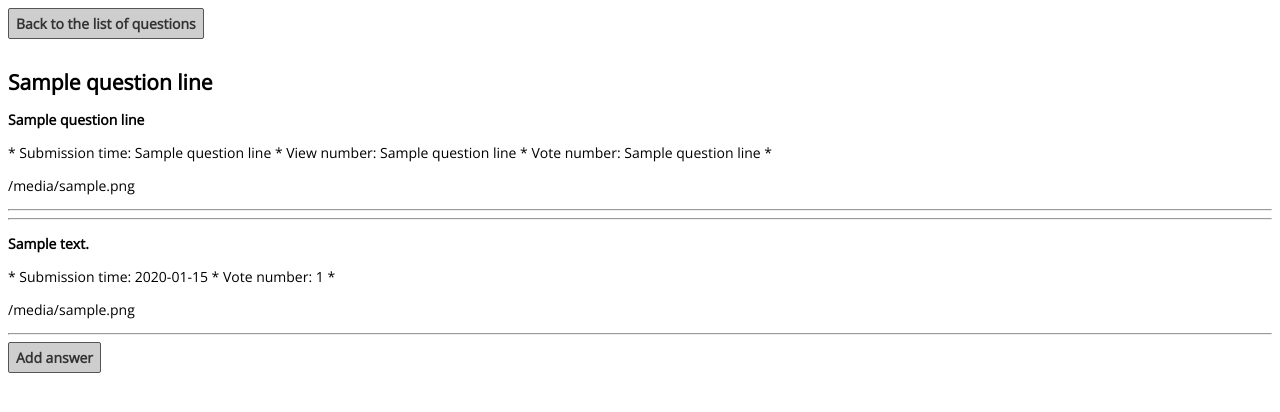
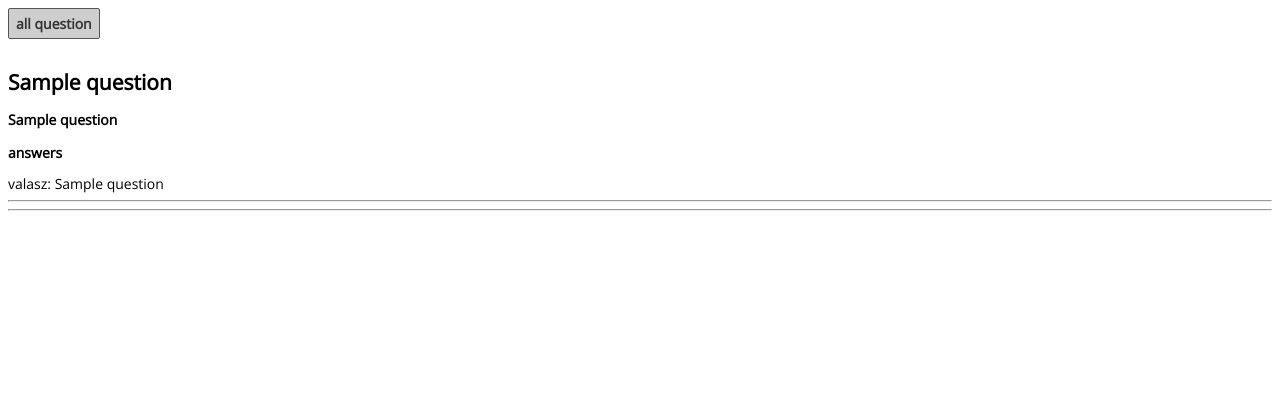
Before and after one commit to matCsikai/AskMate_part_2_BPHC, a Flask app: template templates/all_answers.html in a window 1280 px wide. Shown: the top 412 px of the page. Run offline with Flask 2, Linux system fonts and the light colour scheme; the template is opened without the code that fills it: most values are stand-ins (such as "Sample title", 1, 10 or a date in 2020).

Commit message:
All answer function, generate id, add question functions added. HTMl files updated.

```diff
--- a/main.py
+++ b/main.py
@@ -3,61 +3,37 @@ import time
 import query
 import common
 import config
+
 app = Flask(__name__)
 
 
 @app.route("/")
 def home_page():
-    five_latest_questions = common.display_data(query.five_latest_questions(config.connection()))
+    five_latest_questions = common.fetch_data(query.five_latest_questions(config.connection()))
     return render_template("all_question.html", all_question=five_latest_questions, title="Homepage")
 
 
 @app.route("/list")
 def questions():
-    all_question = common.display_data(query.all_question(config.connection()))
+    all_question = common.fetch_data(query.all_question(config.connection()))
     return render_template("all_question.html", all_question=all_question, title="All question")
 
 
 @app.route("/question/new", methods=['GET', 'POST'])
-def page_questions():
-    title = "ASK A QUESTION"
-    button_name = "Post your question"
-    all_data = query.insert_question()
-    # time?
-    data_list = []
-
+def add_question():
+    title = "Ask question"
     if request.method == "POST":
-        data_list.append(str(generate_data_id(file_name)))
-        data_list.append(str(timestamp))
-        data_list.append(' ')  # view number
-        data_list.append(' ')  # vote number
-        data_list.append(request.form['question_title'])
-        data_list.append(request.form['message'])
-        data_list.append(' ')  # for picture
-        all_data.append(data_list)
-        new_data_to_write = write_data(file_name, all_data)
-        return redirect(url_for('page_home'))
-
-    return render_template("get_data.html",  title=title, button_name=button_name)
+        question_title = request.form['question_title']
+        question_message = request.form['message']
+        query.insert_data(config.connection(), question_title, question_message)
+        return redirect(url_for('home_page'))
+    return render_template("add_question.html",  title=title, button_name=title)
 
 
 @app.route('/question/<question_id>', methods=['GET', 'POST'])
 def all_answers(question_id):
-    answer_database = read_data('answer.csv')
-    question_database = read_data('question.csv')
-
-    decoded_data_answer = time_decode(answer_database)
-    decoded_data_question = time_decode(question_database)
-
-    answers = []
-    for data_line in decoded_data_answer:
-        if str(question_id) in data_line[3]:
-            answers.append(data_line)
-
-    for data_line in decoded_data_question:
-        if str(question_id) in data_line[0]:
-            question_line = data_line
-    return render_template('all_answers.html', question_line=question_line, answers=answers)
+    question = query.all_answers(config.connection(), question_id)
+    return render_template('all_answers.html', question=question)
 
 
 @app.route('/question/<question_id>/new-answer', methods=['GET', 'POST'])
--- a/templates/all_answers.html
+++ b/templates/all_answers.html
@@ -10,25 +10,18 @@
 
 <body>
 
-    <a href="/" class="button">Back to the list of questions</a>
+    <a href="/list" class="button">all question</a>
 
-    <h1>{{ question_line[4] }}</h1>
-    <p><b>{{ question_line[5] }}</b></p>
-    <p>* Submission time: {{ question_line[1] }} * View number: {{ question_line[2] }} * Vote number: {{ question_line[3] }} *</p>
-    <p> {{ image }} </p>
+    <h1>{{ question[2] }}</h1>
+    <p><b>{{ question[3] }}</b></p>
+    <h2>answers</h2>
+    valasz: {{ question[4] }}
+
 
     <hr>
     <hr>
-    {% for answer_id, submisson_time, vote_number, question_id, message, image in answers %}
-    <p>
-        <b>{{ message }}</b>
-    </p>
-    <p>* Submission time: {{ submisson_time }} * Vote number: {{ vote_number }} *</p>
-    <p> {{ image }} </p>
-    <hr>
-    {% endfor %}
 
-    <a href="/question/{{ question_line[0] }}/new-answer" class="button">Add answer</a>
+
 
 
 </body>
```
Also changed, not shown: common.py (+6 -11 lines), query.py (+32 -0 lines), templates/all_question.html (+12 -6 lines), templates/add_question.html (renamed from templates/get_data.html).
